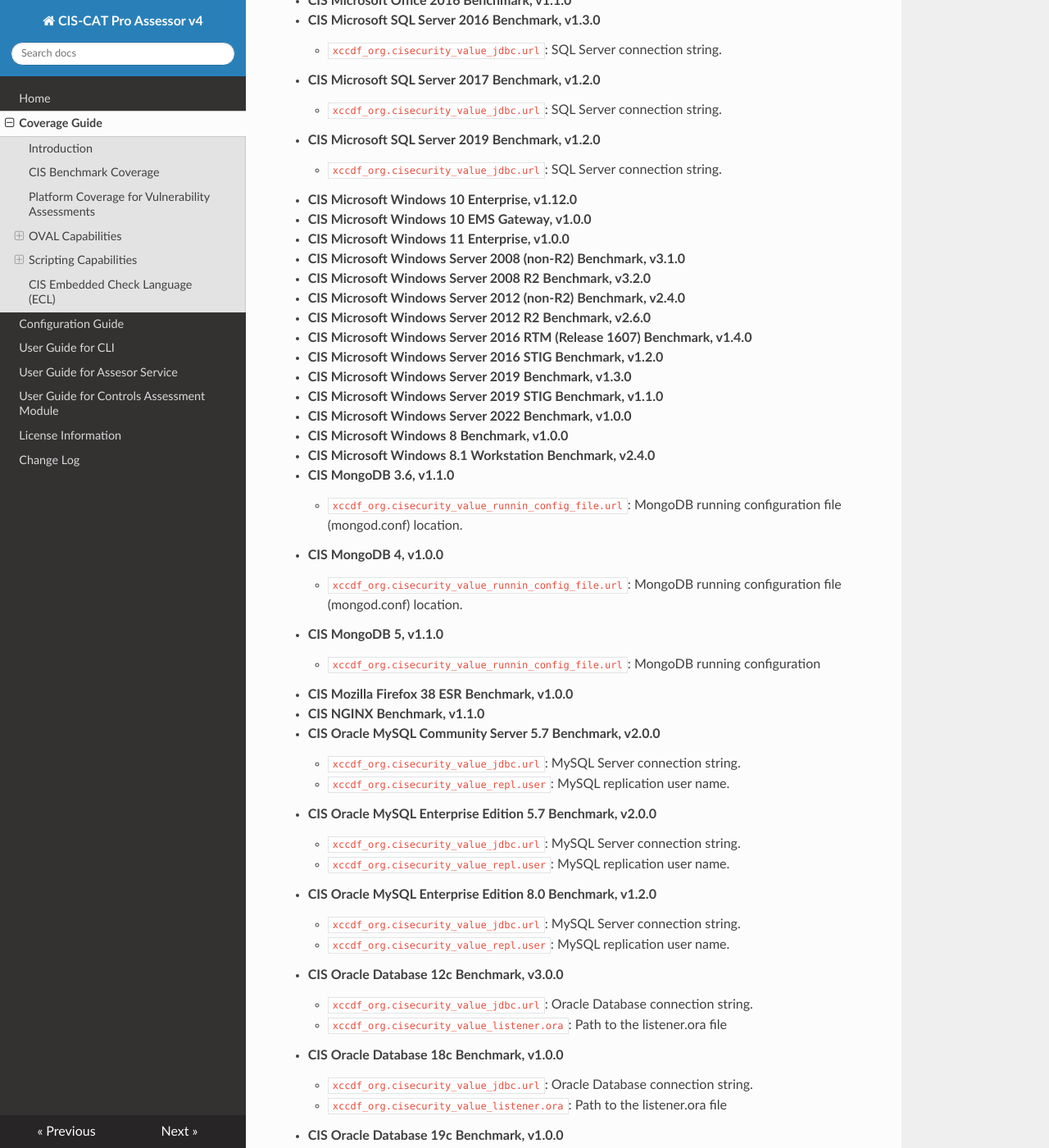
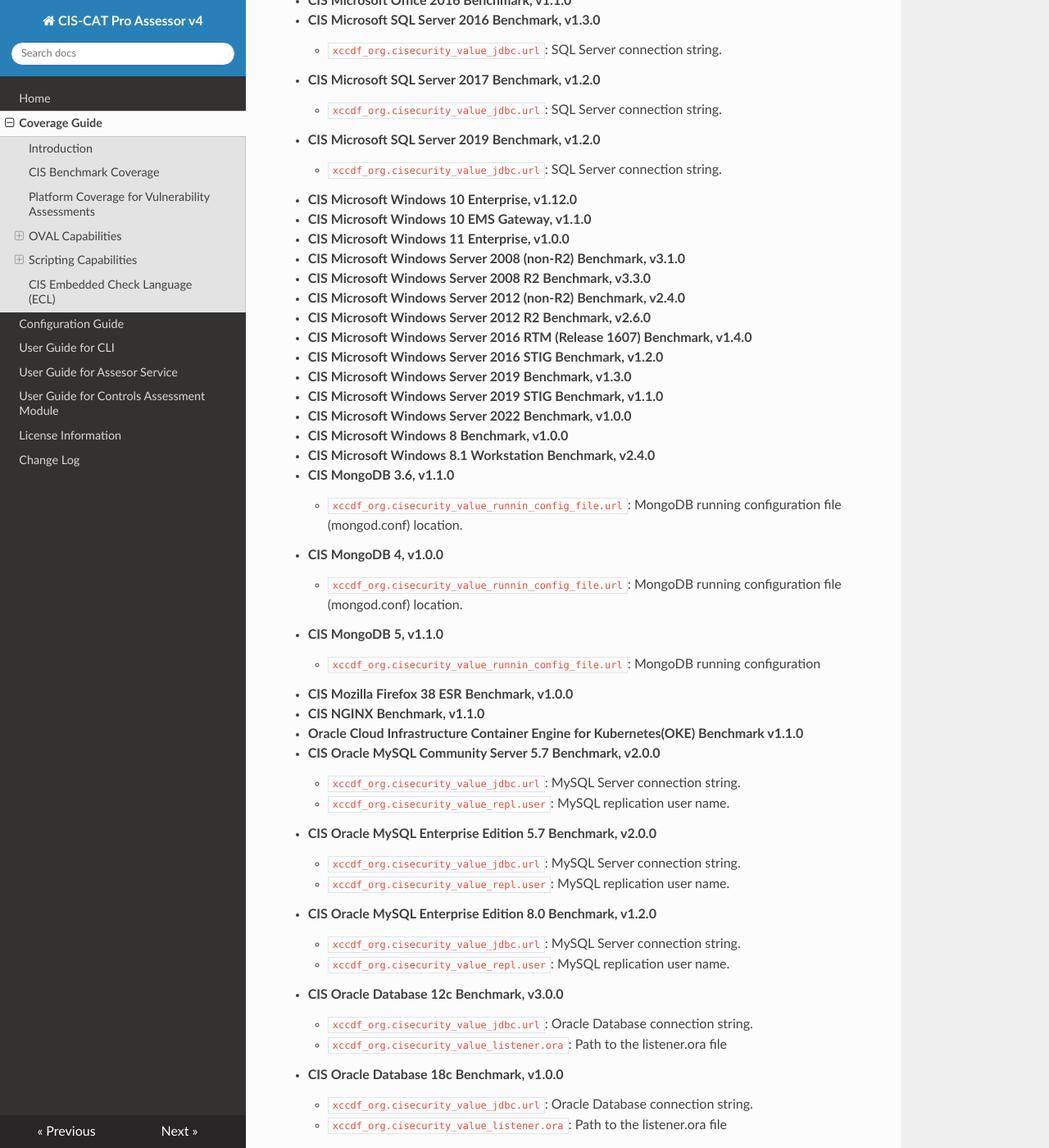
Before and after one commit to CISecurity/CCPA-Docs, an MkDocs documentation site: the page built from docs/Coverage Guide.md, in a window 1280 px wide and 1400 px high, scrolled down 2480 px. Shown: the whole window at 82% size. Built offline with MkDocs 1.6.1, drawn with Linux system fonts in a browser that asks for light colours; nearby versions of some CDN libraries; some of the changed text lies outside the part shown.

```diff
--- a/docs/Coverage Guide.md
+++ b/docs/Coverage Guide.md
@@ -75,10 +75,10 @@ The CIS Benchmarks are tested with the prior, official CIS-CAT version at the ti
 - **CIS Microsoft SQL Server 2019 Benchmark, v1.2.0**
 	- `xccdf_org.cisecurity_value_jdbc.url`: SQL Server connection string.
 - **CIS Microsoft Windows 10 Enterprise, v1.12.0**
-- **CIS Microsoft Windows 10 EMS Gateway, v1.0.0**
+- **CIS Microsoft Windows 10 EMS Gateway, v1.1.0**
 - **CIS Microsoft Windows 11 Enterprise, v1.0.0**
 - **CIS Microsoft Windows Server 2008 (non-R2) Benchmark, v3.1.0**
-- **CIS Microsoft Windows Server 2008 R2 Benchmark, v3.2.0**
+- **CIS Microsoft Windows Server 2008 R2 Benchmark, v3.3.0**
 - **CIS Microsoft Windows Server 2012 (non-R2) Benchmark, v2.4.0**
 - **CIS Microsoft Windows Server 2012 R2 Benchmark, v2.6.0**
 - **CIS Microsoft Windows Server 2016 RTM (Release 1607) Benchmark, v1.4.0**
@@ -96,6 +96,7 @@ The CIS Benchmarks are tested with the prior, official CIS-CAT version at the ti
     - `xccdf_org.cisecurity_value_runnin_config_file.url`: MongoDB running configuration
 - **CIS Mozilla Firefox 38 ESR Benchmark, v1.0.0**
 - **CIS NGINX Benchmark, v1.1.0**
+- **Oracle Cloud Infrastructure Container Engine for Kubernetes(OKE) Benchmark v1.1.0**
 - **CIS Oracle MySQL Community Server 5.7 Benchmark, v2.0.0**
 	- `xccdf_org.cisecurity_value_jdbc.url`: MySQL Server connection string.
 	- `xccdf_org.cisecurity_value_repl.user`: MySQL replication user name.
```
Also changed, not shown: other parts of docs/Coverage Guide.md (+1 -1 lines), docs/Change Log.md (+25 -0 lines).
